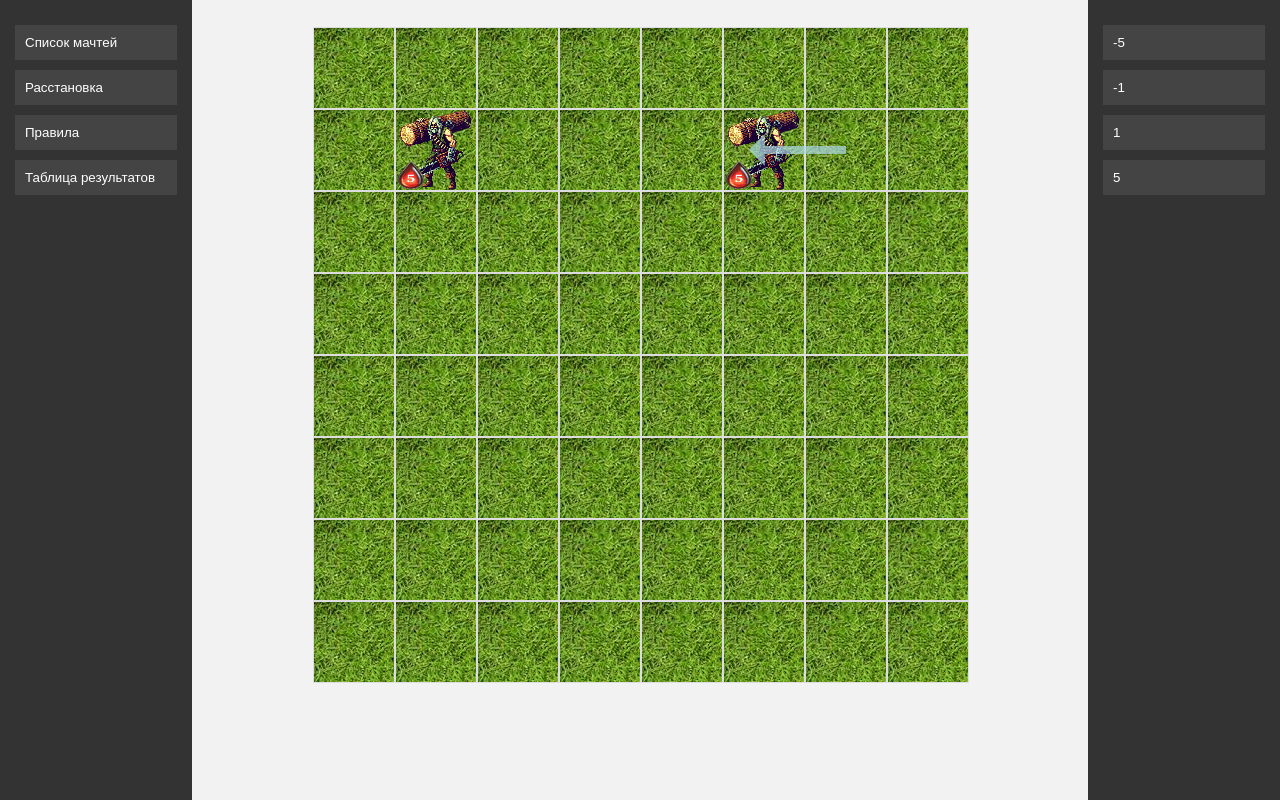
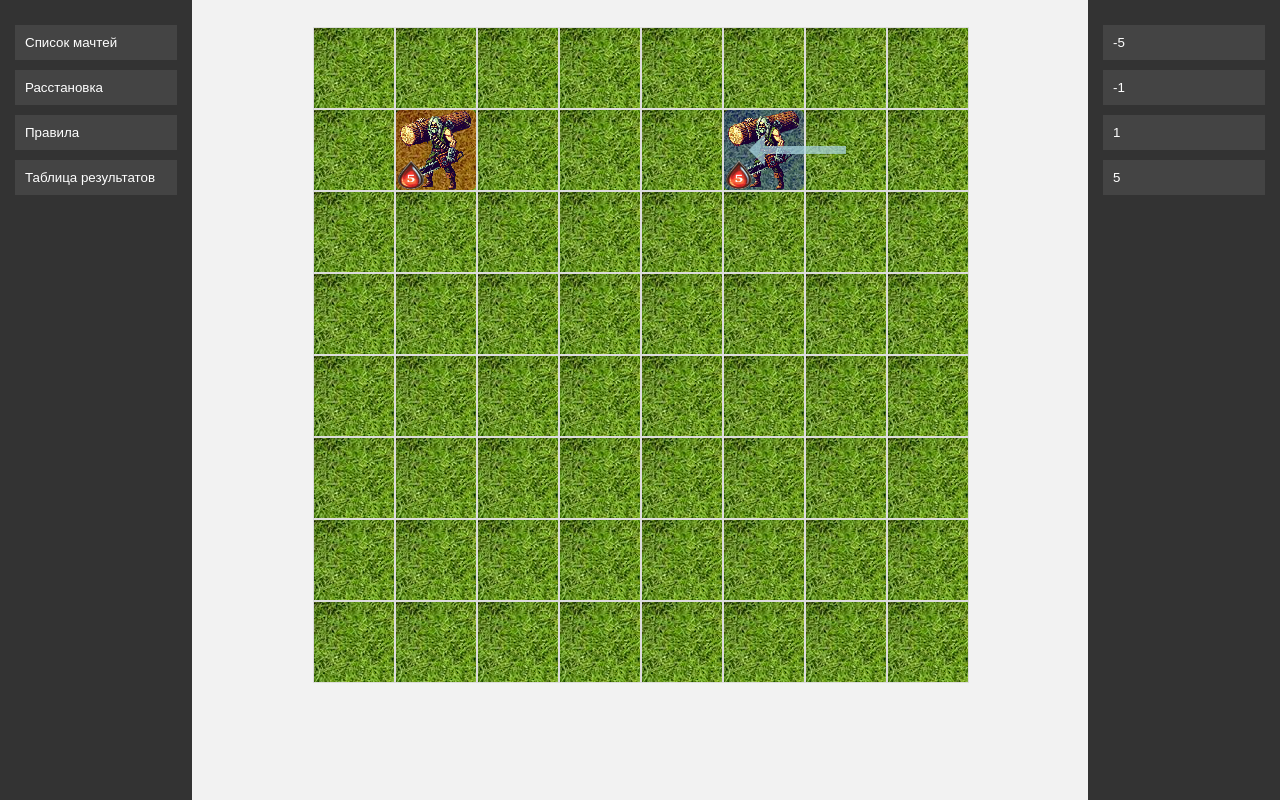
Before and after one commit to khaser/autochess-winter-olymp, a Django app: page /battles/1/1 in a window 1280 px wide. Run offline with Django 5.2, Linux system fonts and the light colour scheme; tables that the repository leaves empty hold one stand-in row (values such as "Sample post").

Commit message:
update rules and add coloring with team color on details page

```diff
--- a/src/battles/templates/battles/details.html
+++ b/src/battles/templates/battles/details.html
@@ -22,7 +22,7 @@
             <div class="cell" id="cell-{{ i }}-{{ j }}" data-x="{{ i }}" data-y="{{ j }}">
                 {%     for red_fighter in red_fighters %}
                 {%         if red_fighter.x == i and red_fighter.y == j %}
-                <div class="unit unit-{{ red_fighter.fighter_kind }}" draggable="true">
+                <div class="unit unit-{{ red_fighter.fighter_kind }}" style="background-color: rgba(255, 0, 0, 0.3);" draggable="true">
                     <img src="/static/images/healths/{{ red_fighter.hp }}.png" class="unit-healths">
                 </div>
                 {%         endif%}
@@ -30,7 +30,7 @@
 
                 {%     for blue_fighter in blue_fighters %}
                 {%         if blue_fighter.x == i and blue_fighter.y == j %}
-                <div class="unit unit-{{ blue_fighter.fighter_kind }}" draggable="true">
+                <div class="unit unit-{{ blue_fighter.fighter_kind }}" style="background-color: rgba(0, 0, 255, 0.3);" draggable="true">
                     <img src="/static/images/healths/{{ blue_fighter.hp }}.png" class="unit-healths">
                 </div>
                 {%         endif%}
--- a/src/battles/templates/battles/rules/lore.html
+++ b/src/battles/templates/battles/rules/lore.html
@@ -17,8 +17,8 @@
         <div class="section">
             <h2>Правила турнира</h2>
 
-            <p>Вы начинаете турнир без тварей (ну а что вы думали, тварей приручить не так просто). За решение каждой задачи вы получите новое
-                существо.</p>
+            <p>Вы начинаете турнир без тварей (ну а что вы думали, тварей приручить не так просто). За решение каждой
+                задачи вы приручаете новое существо.</p>
 
             <p>Расставляйте ваших существ на клетках поля боя. Игры проходят на клетчатой доске 8х8, вы можете
                 расположить ваш отряд в первых 3-ёх столбцах.</p>
```
